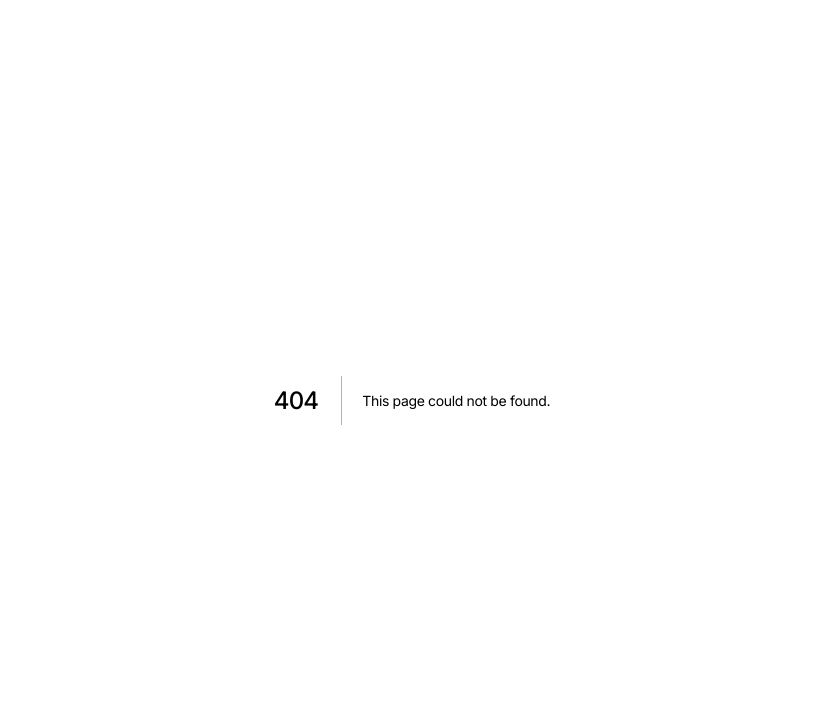
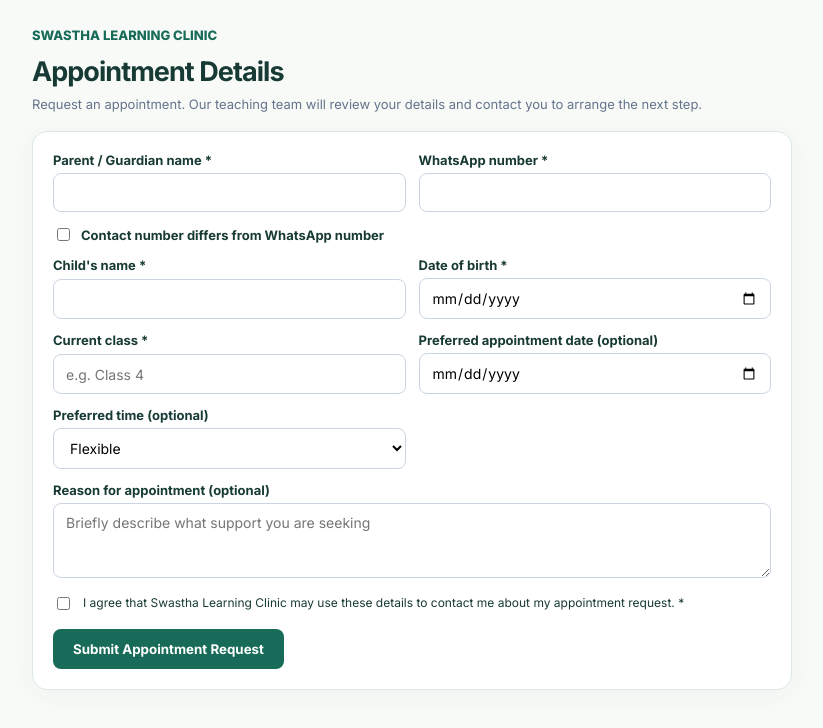
Before and after one commit to nishadbacker-sketch/swastha-learning-portal, a Next.js app: page /appointment in a window 1280 px wide. Before the commit this address had no page. Shown: the top 728 px of the page, without its empty margins (228-1051 px from the left). Built offline with nearby package versions, Linux system fonts and the light colour scheme; no server answers.

Commit message:
Create public Swastha appointment intake form for teacher follow-up

```diff
--- /dev/null
+++ b/app/appointment/page.tsx
@@ -0,0 +1,76 @@
+"use client";
+
+import {useState} from "react";
+import {supabase} from "../../lib/supabase";
+
+type FormState={
+ guardian_name:string;whatsapp_number:string;contact_differs:boolean;contact_number:string;child_name:string;date_of_birth:string;current_class:string;preferred_date:string;preferred_time:string;reason:string;consent:boolean;
+};
+const initial:FormState={guardian_name:"",whatsapp_number:"",contact_differs:false,contact_number:"",child_name:"",date_of_birth:"",current_class:"",preferred_date:"",preferred_time:"",reason:"",consent:false};
+const field:React.CSSProperties={width:"100%",padding:"10px 12px",border:"1px solid #cbd5e1",borderRadius:8,fontSize:14,background:"white"};
+const label:React.CSSProperties={display:"grid",gap:5,fontSize:13,fontWeight:700,color:"#183a35"};
+const card:React.CSSProperties={background:"white",borderRadius:15,border:"1px solid #dce8e1",padding:20,boxShadow:"0 4px 25px #0f4c5c0b"};
+const clean=(x:string)=>x.trim();
+export default function PublicAppointmentPage(){
+ const [form,setForm]=useState<FormState>(initial);
+ const [bot,setBot]=useState("");
+ const [busy,setBusy]=useState(false);
+ const [message,setMessage]=useState("");
+ const [completed,setCompleted]=useState(false);
+ function edit<K extends keyof FormState>(key:K,value:FormState[K]){setForm(p=>({...p,[key]:value}));}
+ async function submit(e:React.FormEvent<HTMLFormElement>){
+  e.preventDefault();setMessage("");
+  if(bot){setCompleted(true);return;}
+  if(!supabase){setMessage("Appointment service is temporarily unavailable.");return;}
+  if(!form.consent){setMessage("Please give consent to be contacted.");return;}
+  const phone=/^[+\d\s()-]{8,20}$/;
+  if(!phone.test(form.whatsapp_number)||form.contact_differs&&!phone.test(form.contact_number)){setMessage("Enter a valid contact number.");return;}
+  if(form.date_of_birth>new Date().toLocaleDateString("en-CA")){setMessage("Date of birth cannot be in the future.");return;}
+  setBusy(true);
+  const {error}=await supabase.from("appointment_enquiries").insert({
+   guardian_name:clean(form.guardian_name),
+   whatsapp_number:clean(form.whatsapp_number),
+   contact_differs:form.contact_differs,
+   contact_number:form.contact_differs?clean(form.contact_number):null,
+   child_name:clean(form.child_name),
+   date_of_birth:form.date_of_birth,
+   current_class:clean(form.current_class),
+   preferred_date:form.preferred_date||null,
+   preferred_time:form.preferred_time||null,
+   reason:clean(form.reason),
+   consent:true,
+   source:"portal_appointment",
+  });
+  if(error)setMessage("Could not submit your appointment request. Please try again.");
+  else{setCompleted(true);setForm(initial);}
+  setBusy(false);
+ }
+ return <main style={{background:"#f8faf7",minHeight:"100vh",color:"#183a35",padding:"24px 14px 55px"}}>
+  <div style={{maxWidth:760,margin:"auto"}}>
+   <header style={{marginBottom:17}}>
+    <a href="https://swasthalearning.com" style={{color:"#176b58",fontWeight:800,textDecoration:"none",fontSize:13}}>SWASTHA LEARNING CLINIC</a>
+    <h1 style={{fontSize:27,margin:"12px 0 5px"}}>Appointment Details</h1>
+    <p style={{color:"#64748b",fontSize:13}}>Request an appointment. Our teaching team will review your details and contact you to arrange the next step.</p>
+   </header>
+   {completed?<section style={card} role="status"><h2 style={{color:"#176b58",fontSize:21}}>Request submitted successfully</h2><p>Thank you. Your appointment request has been sent to our teacher follow-up queue. A team member will contact you using the number provided.</p><a href="https://swasthalearning.com" style={{color:"#176b58",fontWeight:700}}>Back to Swastha Learning Clinic</a></section>:
+   <form style={card} onSubmit={submit}>
+    <div style={{display:"grid",gridTemplateColumns:"repeat(auto-fit,minmax(min(100%,280px),1fr))",gap:13}}>
+     <label style={label}>Parent / Guardian name *<input style={field} required maxLength={160} value={form.guardian_name} onChange={e=>edit("guardian_name",e.target.value)}/></label>
+     <label style={label}>WhatsApp number *<input style={field} required type="tel" maxLength={20} value={form.whatsapp_number} onChange={e=>edit("whatsapp_number",e.target.value)}/></label>
+     <label style={{...label,gridColumn:"1/-1",display:"flex",alignItems:"center",gap:8}}><input type="checkbox" checked={form.contact_differs} onChange={e=>edit("contact_differs",e.target.checked)}/> Contact number differs from WhatsApp number</label>
+     {form.contact_differs&&<label style={label}>Additional contact number *<input style={field} required type="tel" maxLength={20} value={form.contact_number} onChange={e=>edit("contact_number",e.target.value)}/></label>}
+     <label style={label}>Child's name *<input style={field} required maxLength={160} value={form.child_name} onChange={e=>edit("child_name",e.target.value)}/></label>
+     <label style={label}>Date of birth *<input style={field} required type="date" max={new Date().toISOString().slice(0,10)} value={form.date_of_birth} onChange={e=>edit("date_of_birth",e.target.value)}/></label>
+     <label style={label}>Current class *<input style={field} required maxLength={80} placeholder="e.g. Class 4" value={form.current_class} onChange={e=>edit("current_class",e.target.value)}/></label>
+     <label style={label}>Preferred appointment date (optional)<input style={field} type="date" value={form.preferred_date} onChange={e=>edit("preferred_date",e.target.value)}/></label>
+     <label style={label}>Preferred time (optional)<select style={field} value={form.preferred_time} onChange={e=>edit("preferred_time",e.target.value)}><option value="">Flexible</option><option value="Morning">Morning</option><option value="Afternoon">Afternoon</option><option value="Evening">Evening</option></select></label>
+     <label style={{...label,gridColumn:"1/-1"}}>Reason for appointment (optional)<textarea style={{...field,minHeight:75,resize:"vertical"}} maxLength={2000} value={form.reason} onChange={e=>edit("reason",e.target.value)} placeholder="Briefly describe what support you are seeking"/></label>
+    </div>
+    <div style={{position:"absolute",left:"-9999px"}} aria-hidden="true"><label>Leave blank<input tabIndex={-1} autoComplete="off" value={bot} onChange={e=>setBot(e.target.value)}/></label></div>
+    <label style={{display:"flex",alignItems:"flex-start",gap:10,fontSize:12,margin:"16px 0",lineHeight:1.5}}><input type="checkbox" required checked={form.consent} onChange={e=>edit("consent",e.target.checked)}/> I agree that Swastha Learning Clinic may use these details to contact me about my appointment request. *</label>
+    {message&&<p role="alert" style={{color:"#b42318",fontSize:13}}>{message}</p>}
+    <button type="submit" disabled={busy} style={{border:0,borderRadius:8,background:"#176b58",color:"white",padding:"12px 20px",fontWeight:700,cursor:"pointer",opacity:busy?0.6:1}}>{busy?"Submitting...":"Submit Appointment Request"}</button>
+   </form>}
+  </div>
+ </main>;
+}
```
